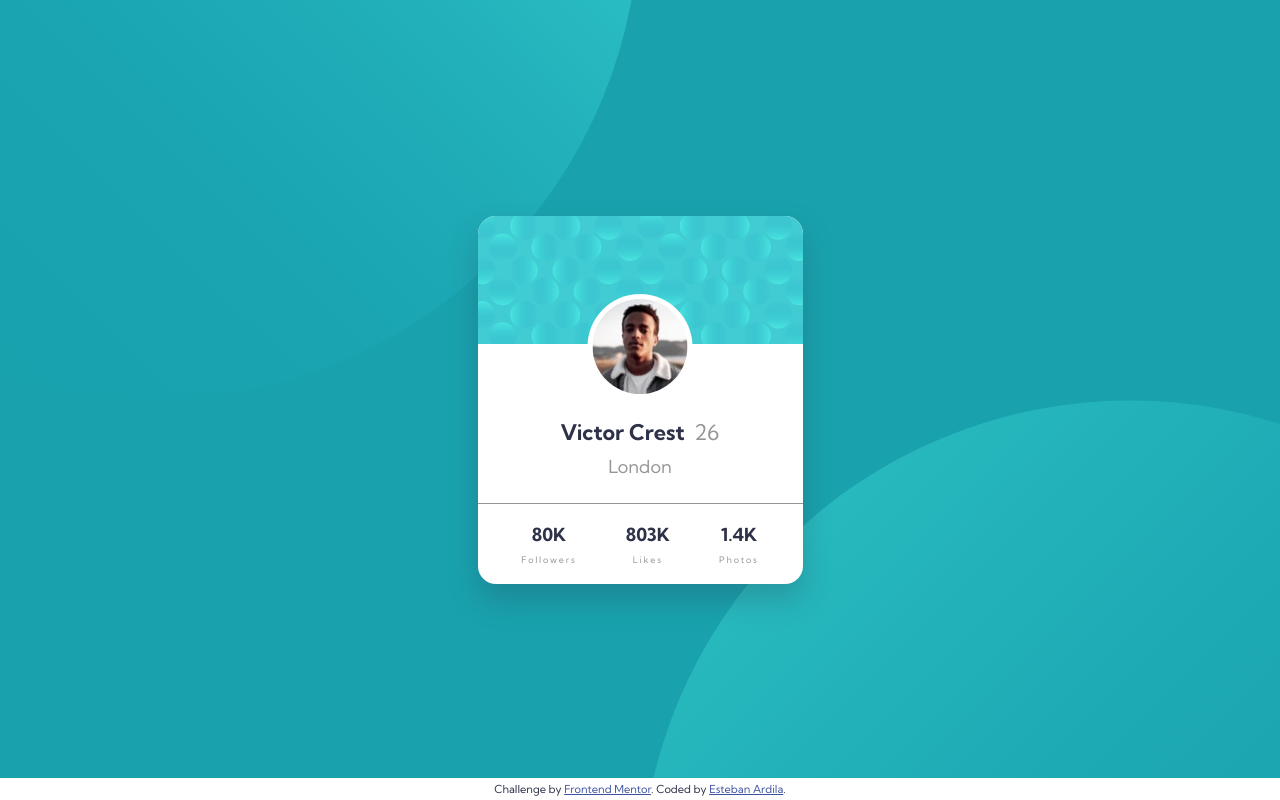
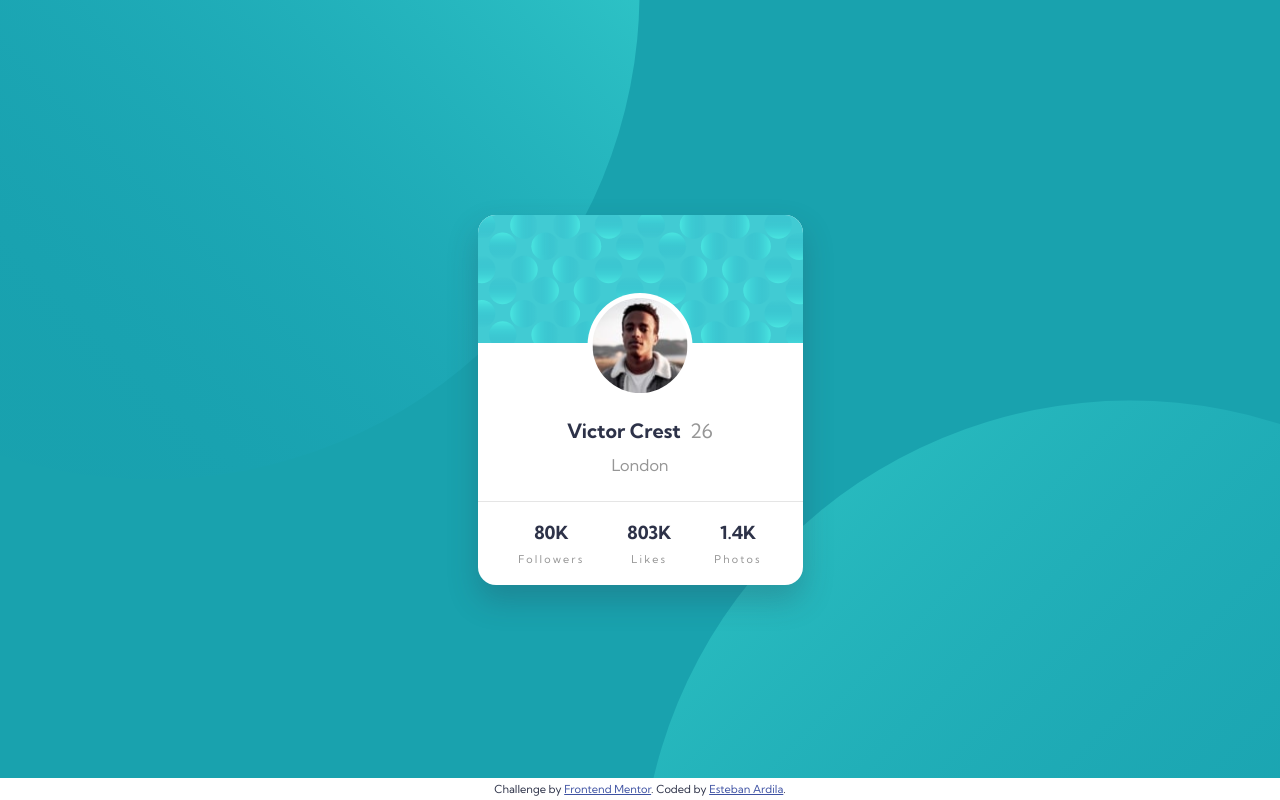
Before and after one commit to esardila/fm_profile_card_component, a plain HTML site: page index.html in a window 1280 px wide. Drawn offline with Linux system fonts and the light colour scheme.

Commit message:
Last version

```diff
--- a/style.css
+++ b/style.css
@@ -19,7 +19,7 @@ body {
     background-color: var(--clr-primary-dark-cyan);
     background-image: url(./images/bg-pattern-top.svg), url(./images/bg-pattern-bottom.svg);
     background-repeat: no-repeat, no-repeat;
-    background-position: right 50vw bottom 50vh, left 50vw top 50vh;
+    background-position: right 50vw bottom 40vh, left 50vw top 50vh;
     color: var(--clr-primary-dark-desaturated-blue);
     font-family: 'Kumbh Sans', sans-serif;
     font-size: 18px;
@@ -80,7 +80,7 @@ body {
 }
 
 .name {
-    font-size: 1.2em;
+    font-size: 1.1em;
     margin-bottom: 10px;
 }
 
@@ -94,13 +94,13 @@ body {
 }
 
 .city {
-    font-size: 1em;
+    font-size: .9em;
 }
 
 
 /* FOOTER */
 .card-footer {
-    border-top: 1px solid var(--clr-neutral-dark-gray);
+    border-top: 1px solid hsl(0, 0%, 59%, 0.25);
     display: flex;
     justify-content: space-around;
     padding: 1.2rem;
@@ -113,7 +113,7 @@ body {
 .stat span {
     color: var(--clr-neutral-dark-gray);
     display: block;
-    font-size: 0.5em;
+    font-size: 0.6em;
     font-weight: 400;
     letter-spacing: 0.2em;
     margin-top: 0.5rem;
```
